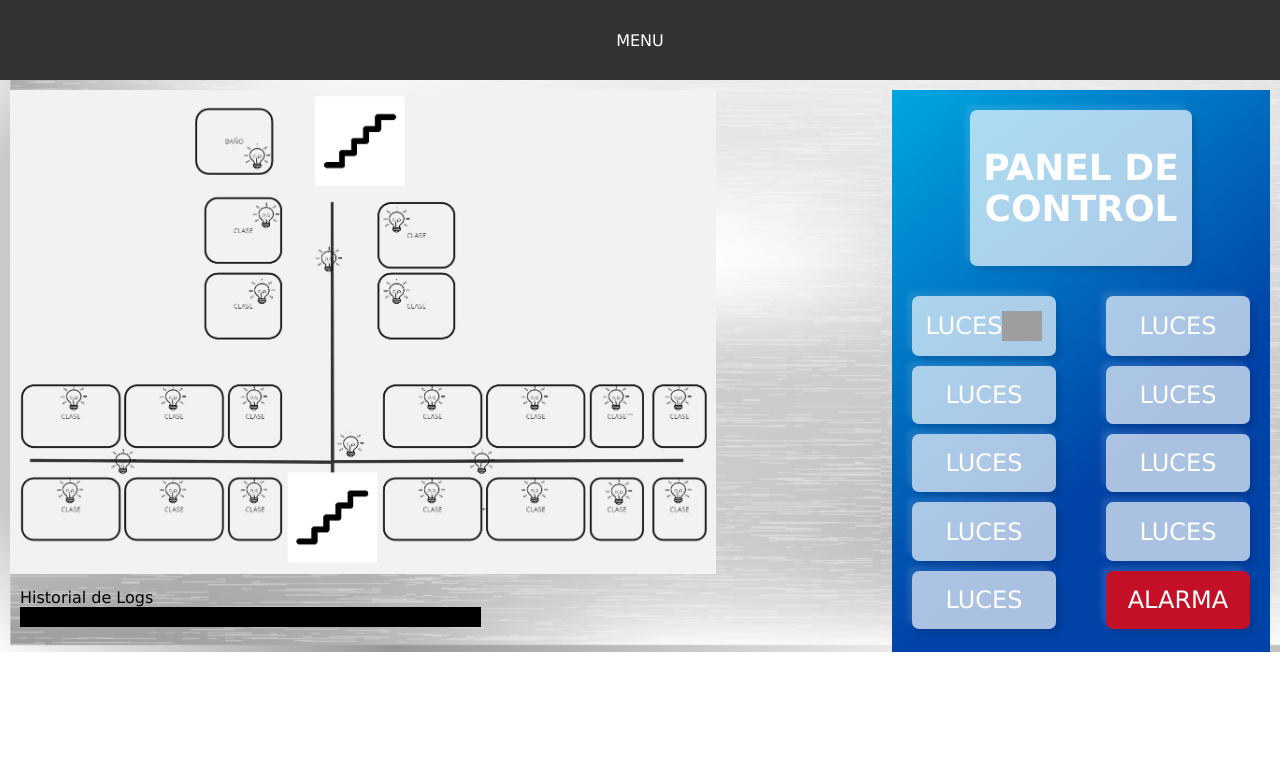
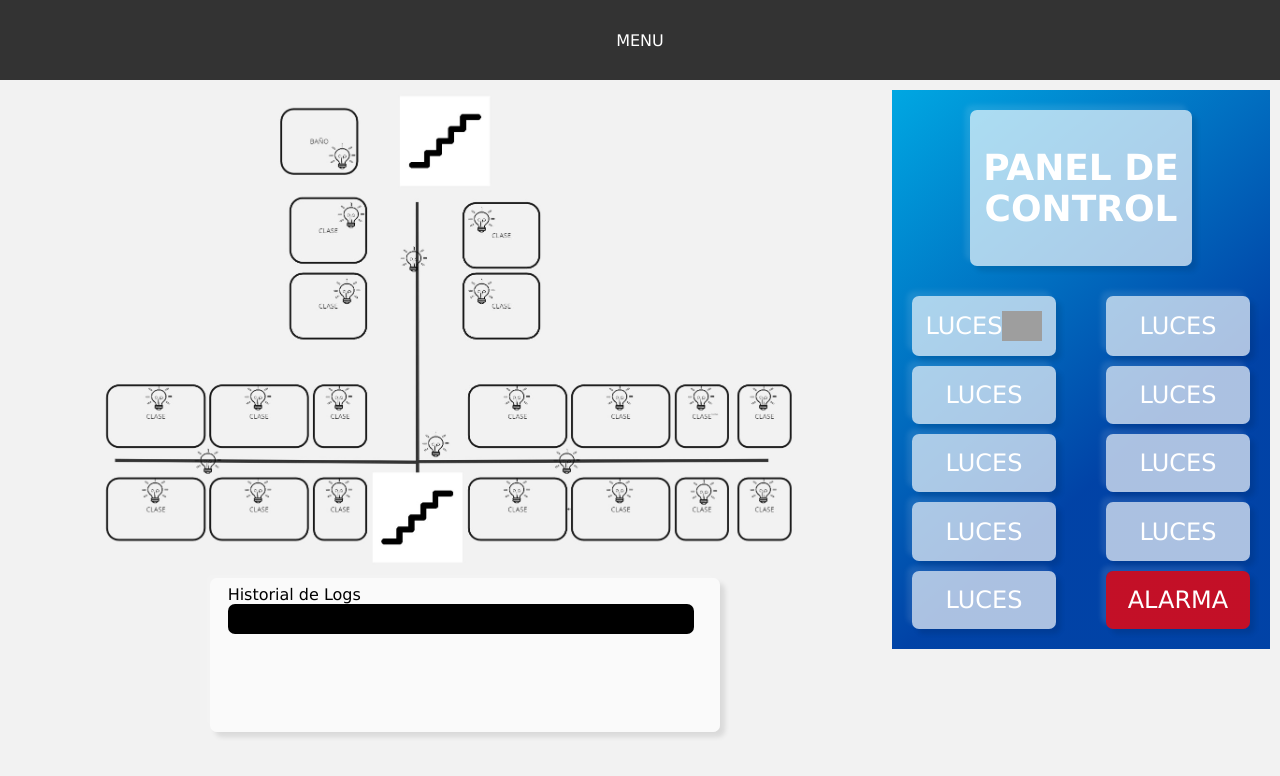
Before and after one commit to Ibaigz/Erronka0, a PHP site: page /plano1.php in a window 1280 px wide. Shown: the top 776 px of the page. Run offline with PHP 8.4, Linux system fonts and the light colour scheme; the visitor is signed in with stand-in values (Sample User, id 1); data that the repository does not hold is empty; grey boxes are pictures that could not be loaded.

Commit message:
juntando php con html

```diff
--- a/plano1.css
+++ b/plano1.css
@@ -1,9 +1,9 @@
 body {
     font-family: Verdana, Geneva, Tahoma, sans-serif;
     margin: 0;
-
     padding: 0;
-    background-image: url("./media/fondo.jpg");
+    /* background-image: url("./media/fondo.jpg"); */
+    background-color: #F2F2F2;
     background-repeat: no-repeat;
     background-size: cover;
 
@@ -28,6 +28,7 @@
     margin-left: 10px;
     margin-right: 10px;
     position: relative;
+    padding-bottom: 50px;
 }
 
 #section1 {
@@ -35,7 +36,7 @@
 
 }
 
-#section2 {
+#s2 {
     flex: 0 0 30%;
     background: rgb(0,167,226);background: linear-gradient(139deg, rgba(0,167,226,1) 0%, rgba(0,66,166,0.9969364454766282) 64%);
     color: white;
@@ -44,7 +45,7 @@
     ;
 }
 
-#section2,
+#s2,
 p {
     font-weight: 300;
     font-size: x-large;
@@ -134,6 +135,7 @@
 
 .plano {
     width: 80%;
+    margin-left: 85px;
 }
 
 #emergencia{
@@ -158,15 +160,24 @@
 }
 
 .logTitle{
+    padding-top: 1000px;
+    background-color: rgba(255, 255, 255, 0.67);
+    width: 55%;
+    padding: 7px;
+    padding-left: 2%;
+    height: 25%;
+    border-radius: 7px;
+    margin-left: 200px;
+    box-shadow:-5px -5px 5px rgba(255, 255, 255, 0.1),5px 5px 5px rgba(0, 0, 0, 0.1);
 
-    width: 100%;
-    padding: 10px;
-    padding-bottom: 25px;
+
+
+
 }
 .logText{
-
+    border-radius: 7px;
     background-color: black;
     color: green;
-    width: 50%;
-    padding: 10px;
+    width: 90%;
+    padding: 15px;
 }
--- a/plano1.php
+++ b/plano1.php
@@ -23,12 +23,14 @@
 
 <!DOCTYPE html>
 <html lang="en">
+
 <head>
   <meta charset="UTF-8" />
   <meta name="viewport" content="width=device-width, initial-scale=1.0" />
   <link rel="stylesheet" href="./plano1.css" />
   <title>Document</title>
 </head>
+
 <body>
   <header>MENU</header>
   <main>
@@ -39,29 +41,30 @@
           id="planoOff"
           class="plano"
           src="./media/Plano1_Off.jpg"
-              alt=""
-            />
+          alt="" />
         <img
           id="planoOn"
           class="plano"
           src="./media/Plano1_On.jpg"
-              alt=""
-            />
+          alt="" />
         <div class="logTitle">
           Historial de Logs
 
           <div class="logText">
             <?php foreach ($log as $logs) : ?>
-                <p><?php echo "[" . $logs['fecha'] . "] " . $logs['usuarioID'] . " " . $logs['accion'] . " " . $logs['dispositivoID']; ?></p>
+              <?php echo "> [" . $logs['fecha'] . "] " . $logs['usuarioID'] . " " . $logs['accion'] . " " . $logs['dispositivoID'] . "<br>";  ?>
             <?php endforeach; ?>
-
           </div>
         </div>
+
+
+
       </section>
-          <section id="section2">
+      <section id="s2">
         <div class="fondoP">
           <h1>PANEL DE CONTROL</h1>
         </div>
+        <form action="">
           <div class="botones">
             <div id="myBombilla" class="fondoBoton">
               LUCES
@@ -77,6 +80,7 @@
             <div class="fondoBoton">LUCES</div>
             <div onclick="textoEscrito()" id="myAlarma" class="fondoBoton">ALARMA</div>
           </div>
+        </form>
       </section>
 
 
@@ -89,22 +93,53 @@
   <script>
     let planoOn = document.getElementById("planoOn");
     let planoOff = document.getElementById("planoOff");
+    let bombillaClicked = false;
+    let miDato;
+    document.getElementById("myBombilla").addEventListener("click", function() {
+      this.classList.toggle("changed");
+      bombillaClicked = true;
+      planoOn.style.display = planoOn.style.display === "block" ? "none" : "block";
+      planoOff.style.display = planoOff.style.display === "none" ? "block" : "none";
 
-      document
-        .getElementById("myBombilla")
-        .addEventListener("click", function () {
-          this.classList.toggle("changed");
-          planoOn.style.display =
-            planoOn.style.display === "block" ? "none" : "block";
-          planoOff.style.display =
-            planoOff.style.display === "none" ? "block" : "none";
+
+
+      if (bombillaClicked) {
+        miDato = {
+          valor: "encendido",
+          dispositivoID: 1,
+          uid: <?php echo $_SESSION['userID']; ?>
+        };
+      } else {
+        miDato = {
+          valor: "apagado",
+          dispositivoID: 1,
+          uid: <?php echo $_SESSION['userID']; ?>
+        };
+      }
+      fetch('procesar.php', {
+          method: 'POST',
+          headers: {
+            'Content-Type': 'application/json'
+          },
+          body: JSON.stringify(miDato)
+        })
+        .then(response => response.json()) // Cambiado para interpretar la respuesta como JSON
+        .then(data => {
+          console.log('Respuesta del servidor:', data);
+        })
+        .catch(error => {
+          console.error('Error:', error);
+        });
+
     });
     let alarma = document.getElementById("alarmBlock");
     let alarmActive = false;
     let emergencia = document.getElementById("emergencia");
     let x = document.getElementById("x");
 
-      document.getElementById("myAlarma").addEventListener("click", function () {
+    //Envio de datos a la base de datos
+
+    document.getElementById("myAlarma").addEventListener("click", function() {
       alarma.classList.toggle("changedAlarma");
 
       if (emergencia.style.display === "block") {
@@ -130,6 +165,7 @@
         alarmActive = false;
       }
     });
+
     function cerrar() {
       emergencia.style.display = "none";
       x.style.display = "none";
@@ -160,4 +196,5 @@
     }
   </script>
 </body>
+
 </html>
```
Also changed, not shown: media/fondo.jpg, 1 other file. Lines whose indentation alone changed are shown as unchanged.
